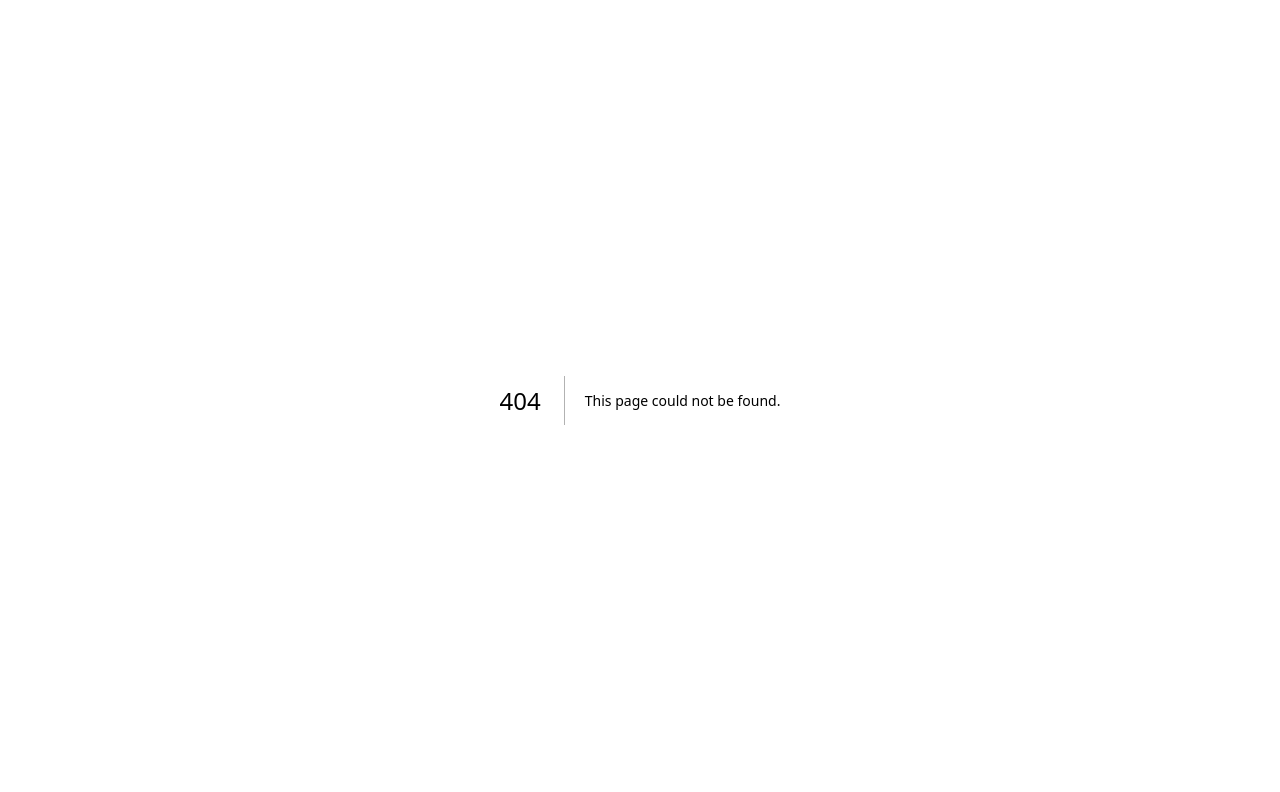
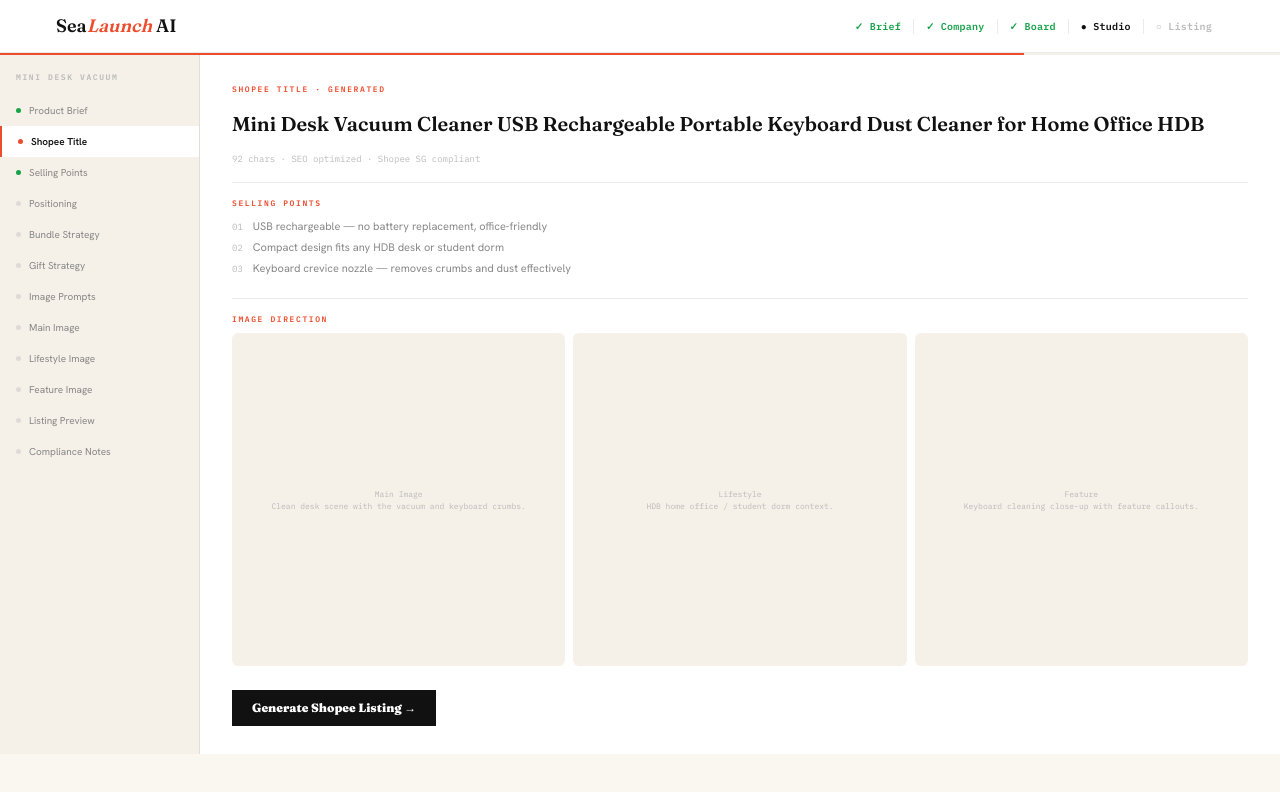
Before and after one commit to mayimian123/CodexHackathon_SEALaunch, a Next.js app: page /app/studio in a window 1280 px wide. Before the commit this address had no page. Shown: the top 792 px of the page. Built offline with nearby package versions, Linux system fonts and the light colour scheme.

Commit message:
feat: Packaging Studio with tabbed canvas and image slots

```diff
--- /dev/null
+++ b/src/app/app/studio/page.tsx
@@ -0,0 +1,112 @@
+"use client";
+
+import { useState } from "react";
+import { useRouter } from "next/navigation";
+import { AnimatePresence, motion } from "framer-motion";
+import { PACKAGING_TABS, PACKAGING_OUTPUT } from "@/lib/mock-data";
+
+function dot(status: string) {
+  if (status === "complete") return "bg-go";
+  if (status === "running") return "bg-orange";
+  return "bg-ink-faint/40";
+}
+
+export default function StudioPage() {
+  const router = useRouter();
+  const [active, setActive] = useState("title");
+  const p = PACKAGING_OUTPUT;
+
+  return (
+    <div className="grid min-h-[70vh] grid-cols-[200px_1fr]">
+      {/* Sidebar tabs */}
+      <div className="border-r hairline bg-ivory-deep py-4">
+        <p className="px-4 font-mono text-[8px] font-semibold uppercase tracking-[0.2em] text-ink-faint mb-3">
+          Mini Desk Vacuum
+        </p>
+        {PACKAGING_TABS.map((t) => (
+          <button
+            key={t.id}
+            onClick={() => setActive(t.id)}
+            className={`flex w-full items-center gap-2 px-4 py-2 text-[10px] ${
+              active === t.id
+                ? "border-l-2 border-orange bg-surface font-semibold text-ink"
+                : "text-ink-soft"
+            }`}
+          >
+            <span className={`h-[5px] w-[5px] shrink-0 rounded-full ${dot(t.status)}`} />
+            {t.label}
+          </button>
+        ))}
+      </div>
+
+      {/* Canvas */}
+      <div className="bg-surface px-8 py-7">
+        <AnimatePresence mode="wait">
+          <motion.div
+            key={active}
+            initial={{ opacity: 0 }}
+            animate={{ opacity: 1 }}
+            exit={{ opacity: 0 }}
+            transition={{ duration: 0.25 }}
+            className="flex flex-col gap-4"
+          >
+            <p className="font-mono text-[8px] font-semibold uppercase tracking-[0.2em] text-orange">
+              Shopee Title · Generated
+            </p>
+            <h2 className="font-display text-xl font-semibold leading-tight text-ink">
+              {p.localizedShopeeTitle}
+            </h2>
+            <p className="font-mono text-[9px] text-ink-faint">
+              {p.titleCharCount} chars · SEO optimized · Shopee SG compliant
+            </p>
+
+            <div className="border-t hairline pt-3.5">
+              <p className="font-mono text-[8px] font-semibold uppercase tracking-[0.2em] text-orange mb-2.5">
+                Selling Points
+              </p>
+              {p.sellingPoints.map((pt, i) => (
+                <div key={i} className="flex gap-2.5 items-baseline mb-1.5">
+                  <span className="font-mono text-[9px] text-ink-faint">
+                    {String(i + 1).padStart(2, "0")}
+                  </span>
+                  <span className="text-[11px] text-ink-soft leading-snug">{pt}</span>
+                </div>
+              ))}
+            </div>
+
+            <div className="border-t hairline pt-3.5">
+              <p className="font-mono text-[8px] font-semibold uppercase tracking-[0.2em] text-orange mb-2">
+                Image Direction
+              </p>
+              <div className="grid grid-cols-3 gap-2">
+                {[
+                  ["Main Image", p.heroImageDirection],
+                  ["Lifestyle", p.lifestyleImageDirection],
+                  ["Feature", p.featureImageDirection],
+                ].map(([label, dir]) => (
+                  <div
+                    key={label}
+                    className="flex aspect-square items-center justify-center rounded-md bg-ivory-deep p-2 text-center"
+                  >
+                    <span className="font-mono text-[8px] text-ink-faint">
+                      {label}
+                      <br />
+                      {dir}
+                    </span>
+                  </div>
+                ))}
+              </div>
+            </div>
+
+            <button
+              onClick={() => router.push("/app/listing")}
+              className="mt-2 self-start bg-ink px-5 py-2.5 font-display text-xs font-black text-white"
+            >
+              Generate Shopee Listing →
+            </button>
+          </motion.div>
+        </AnimatePresence>
+      </div>
+    </div>
+  );
+}
```
